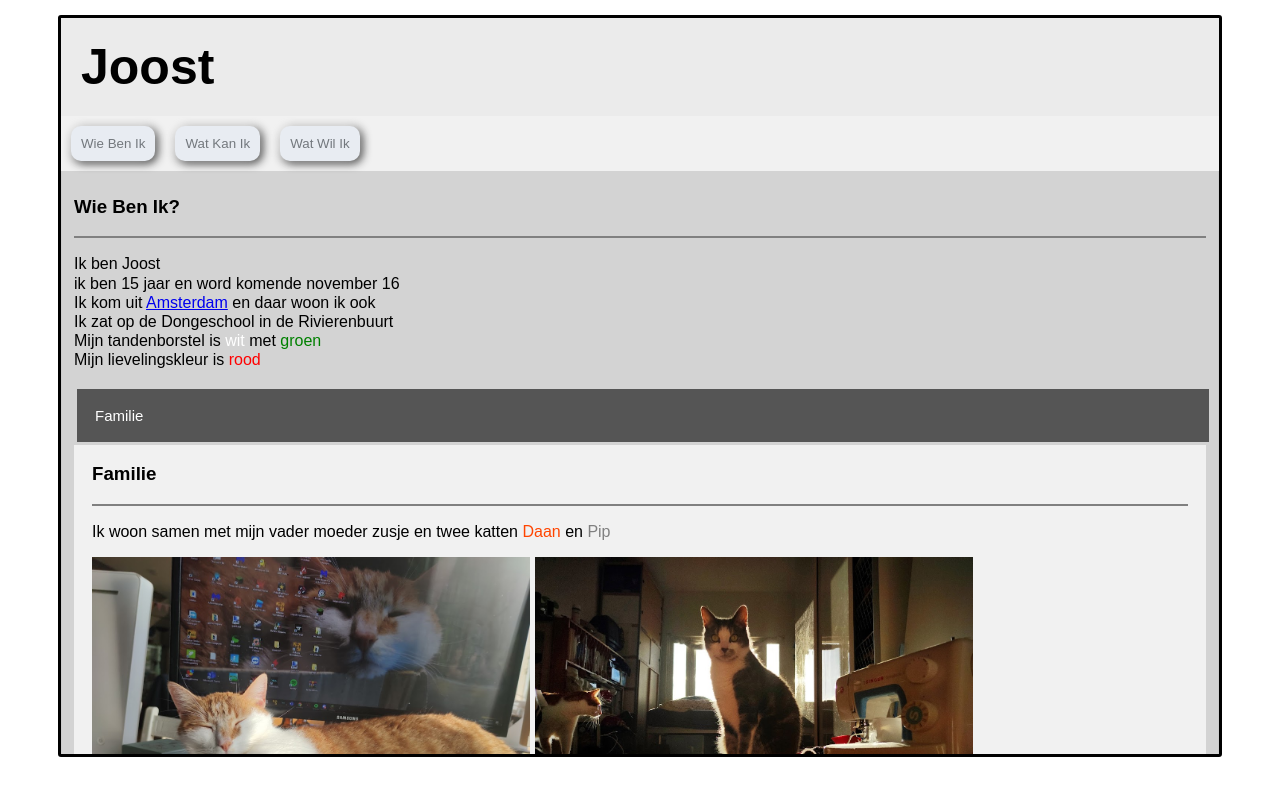
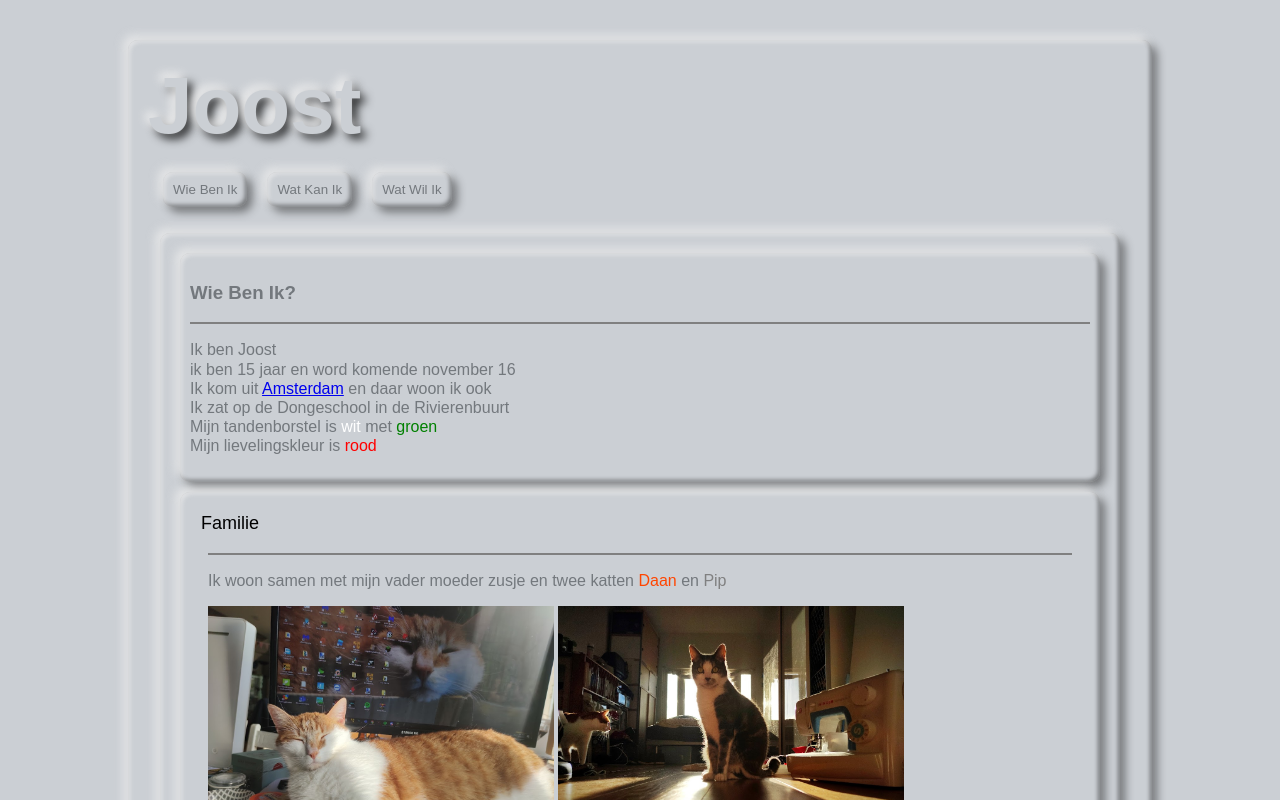
Before and after one commit to joostkoch/joostkoch.github.io, a plain HTML site: page index.html in a window 1280 px wide. Both pictures are taken after a click on the button "Familie". Shown: the top 800 px of the page. Drawn offline with Linux system fonts and the light colour scheme.

Commit message:
Update index.html

```diff
--- a/index.html
+++ b/index.html
@@ -1,23 +1,25 @@
 <!DOCTYPE html>
 <html>
-    <head>
+    <head >
         <title>Joost</title>
         <link href="daan_site.ico"  rel="icon" type="image/x-icon" />
     </head>
-    <div class="container">
+    <div >
+        <body class="container neu-border" style="margin-left: 10vw;margin-right: 10vw; margin-top: 5vh;">
             <Header class="header">
-            <h1 style="padding: 20px; margin: 0px; font-size: 50px;">Joost</h1>
+                <h1 style="padding: 10px; margin: 0px; font-size: 80px;" class="text-shadow">Joost</h1>
             </Header>
-        <body>
             <div>
-                <div class="tab">
-                    <button class="tablinks tab-button" onclick="openTab(event, 'Wie-Ben-Ik')">Wie Ben Ik</button>
-                    <button class="tablinks tab-button" onclick="openTab(event, 'Wat-Kan-Ik')">Wat Kan Ik</button>
-                    <button class="tablinks tab-button" onclick="openTab(event, 'Wat-Wil-Ik')">Wat Wil Ik</button>
+                <div class="tab" >
+                    <button class="tablinks neu-border" style="margin-left: 25px;" onclick="openTab(event, 'Wie-Ben-Ik')">Wie Ben Ik</button>
+                    <button class="tablinks neu-border" onclick="openTab(event, 'Wat-Kan-Ik')">Wat Kan Ik</button>
+                    <button class="tablinks neu-border" onclick="openTab(event, 'Wat-Wil-Ik')">Wat Wil Ik</button>
                 </div>
                 <div>
                     <!-- Tab content -->
                     <div id="Wie-Ben-Ik" class="tabcontent" style="display: block;">
+                        <div class="neu-border">
+                            <div class="neu-border">
                                 <h3>Wie Ben Ik?</h3>
                                 <hr noshade></hr>
                                 <p style="line-height: 1.2;">
@@ -28,10 +30,12 @@
                                     Mijn tandenborstel is <mark style="color: white;">wit</mark> met <mark style="color: green;">groen</mark><br>
                                     Mijn lievelingskleur is <mark style="color: red;">rood</mark>
                                 </p>
+                            </div>
 
+                            <div  class="neu-border">
                                 <button type="button" class="collapsible">Familie</button>
                                 <div class="content">
-                            <h3>Familie</h3>
+                                    <!-- <h3>Familie</h3> -->
                                     <hr noshade></hr>
                                     <p  style="line-height: 1.2;">
                                         Ik woon samen met mijn vader moeder zusje en twee katten <mark style="color: orangered">Daan</mark> en <mark style="color: gray;">Pip</mark>
@@ -39,7 +43,8 @@
                                     <img src="wie_ben_ik/Familie/daan.jpg" alt="Daan" style="display: inline-block; width: 40%;" >
                                     <img src="wie_ben_ik/Familie/pip.jpg" alt="Pip" style="display: inline-block; width: 40%;">
                                 </div>
-
+                            </div>
+                            <div  class="neu-border">
                                 <button type="button" class="collapsible">Vrije Tijd</button>
                                 <div class="content">
                                     <h3>Vrije Tijd</h3>
@@ -59,7 +64,9 @@
                                     <img src="wie_ben_ik/Vrije_Tijd/braking_bad.jpg" alt="Breaking Bad" style="display: inline-block; width: 400px;" >
 
                                 </div>
+                            </div>
 
+                            <div  class="neu-border">
                                 <button type="button" class="collapsible">Sport</button>
                                 <div class="content">
                                     <h3>Sport</h3>
@@ -72,7 +79,9 @@
                                     <img src="wie_ben_ik/Sport/catamaran.png" alt="catamaran" style="display: inline-block; width: 400px;" >
                                     <img src="wie_ben_ik/Sport/fusion.jpg" alt="fusion" style="display: inline-block; width: 400px;" >
                                 </div>
+                            </div>
 
+                            <div  class="neu-border">
                                 <button type="button" class="collapsible">School</button>
                                 <div class="content">
                                     <h3>School</h3>
@@ -87,10 +96,16 @@
                                     <img src="wie_ben_ik/School/het_amsterdams_lyceum.jpg" alt="School" style="display: inline-block; width: 400px;">
                                 </div>
                             </div>
+                        </div>
+
+                    </div>
 
                     <div id="Wat-Kan-Ik" class="tabcontent">
+                        <div class="neu-border">
                             <h3>Wat Kan Ik?</h3>
                             <hr noshade></hr>
+                            <div class="neu-border">
+
                             <button type="button" class="collapsible">Sport</button>
                             <div class="content">
                                 <h3>Sport</h3>
@@ -107,6 +122,10 @@
                                 <img src="wat_kan_ik/Sport/catamaran.png" alt="catamaran" style="display: inline-block; width: 400px;" >
                                 <img src="wat_kan_ik/Sport/fusion.jpg" alt="fusion" style="display: inline-block; width: 400px;" >
                             </div>
+                        </div>
+
+                        <div class="neu-border">
+
                             <button type="button" class="collapsible">School</button>
                             <div class="content">
                                 <h3>School</h3>
@@ -123,6 +142,9 @@
                                 <img src="wat_kan_ik/School/aula.jpg" alt="aula" style="display: inline-block; width: 400px;" >
                                 <img src="wat_kan_ik/School/gangen.jpg" alt="gangen" style="display: inline-block; width: 400px;" >
                             </div>
+                        </div>
+
+                        <div class="neu-border">
                             <button type="button" class="collapsible">Codeer Ervaring</button>
                             <div class="content">
                                 <h3>Codeer Ervaring</h3>
@@ -142,7 +164,12 @@
                                 <img src="wat_kan_ik/Code/api.png" alt="an api requester"  style="display: inline-block; width: 400px;">
                             </div>
                         </div>
+                        </div>
+                    </div>
+
+
                     <div id="Wat-Wil-Ik" class="tabcontent">
+                        <div class="neu-border">
                             <button type="button" class="collapsible">Nu</button>
                             <div class="content">
                                 <h3>Nu Mee Bezig</h3>
@@ -157,6 +184,9 @@
                                 </p>
                                 <img src="wat_wil_ik/Nu/vscode.png" alt="Vscode"  style="display: inline-block; width: 400px;">
                             </div>
+                        </div>
+
+                        <div class="neu-border">
                             <button type="button" class="collapsible">Soort Werk</button>
                             <div class="content">
                                 <h3>Soort Werk</h3>
@@ -174,6 +204,9 @@
                                 </p>
                                 <img src="wat_wil_ik/Werk/neural_network.png" alt="Neural Network"  style="display: inline-block; width: 400px;">
                             </div>
+                        </div>
+
+                        <div class="neu-border">
                             <button type="button" class="collapsible">Verder</button>
                             <div class="content">
                                 <h3>Verder</h3>
@@ -188,8 +221,11 @@
                                 <img src="wat_wil_ik/Verder/uva.jpg" alt="uva"  style="display: inline-block; width: 400px;">
                             </div>
                         </div>
+                    </div>
+
         </body>
     </div>
+
     <script>
         var coll = document.getElementsByClassName("collapsible");
         var i;
@@ -223,12 +259,30 @@
             // Get all elements with class="tablinks" and remove the class "active"
             tablinks = document.getElementsByClassName("tablinks");
             for (i = 0; i < tablinks.length; i++) {
+
                 tablinks[i].className = tablinks[i].className.replace("active", "");
             }
 
             // Show the current tab, and add an "active" class to the button that opened the tab
             document.getElementById(name).style.display = "block";
             evt.currentTarget.className += " active";
+            }
+
+
+
+        var coll = document.getElementsByClassName("collapsible");
+        var i;
+
+        for (i = 0; i < coll.length; i++) {
+        coll[i].addEventListener("click", function() {
+            this.classList.toggle("active");
+            var content = this.nextElementSibling;
+            if (content.style.maxHeight){
+            content.style.maxHeight = null;
+            } else {
+            content.style.maxHeight = content.scrollHeight + "px";
+            }
+        });
         }
 
     </script>
@@ -241,9 +295,6 @@
     margin-top: 15px;
     margin-bottom: 15px;
 
-    height: 92vh;
-
-    background: lightgray;
     border-style: solid;
     border-width: 3px;
     border-radius: 3px;
@@ -252,14 +303,11 @@
 
     overflow-y: scroll;
 }
-.header {
-    background-color: rgb(235, 235, 235);
-}
+
 mark {
     background: none;
 }
 .tab {
-  background-color: #f1f1f1;
   display: flex;
 }
 
@@ -272,7 +320,7 @@ mark {
     border: none;
 
     border-radius: 10px;
-    transition: 0.3s;
+    transition: 0.1s;
 
     box-shadow: -2px -2px 10px rgba(255, 255, 255, 0.8),
         2px 2px 10px rgba(0,0,0, 0.9);
@@ -280,10 +328,9 @@ mark {
 
 /* Change background color of buttons on hover */
 .tab button:hover {
-    background-color: #ddd;
-
+    transition: 0.2s;
     border-radius: 10px;
-    background: linear-gradient(145deg, #cacaca, #f0f0f0);
+    /* background: linear-gradient(145deg, #cacaca, #f0f0f0); */
     box-shadow:  -2px -2px 5px rgba(255, 255, 255, 0.8),
                  2px 2px 5px rgba(0,0,0, 0.9),
                 inset -2px -2px 5px rgba(255, 255, 255, 0.8),
@@ -292,19 +339,17 @@ mark {
 
 /* Create an active/current tablink class */
 .tab button.active {
-    background-color: #ccc;
+    transition: 0.2s;
 
     border-radius: 10px;
-    background: #e0e0e0;
-    box-shadow: inset 2px 2px 10px #b3b3b3,
-                inset -2px -2px 10px #ffffff;
+    box-shadow: inset 4px 4px 4px rgba(0,0,0, 0.45),
+                inset -4px -4px 4px rgba(238, 238, 238, 0.9);
 }
 
 /* Style the tab content */
 .tabcontent {
   display: none;
   padding: 6px 12px;
-  border: 1px solid #ccc;
   border-top: none;
 }
 .tabcontent {
@@ -317,29 +362,24 @@ mark {
   to {opacity: 1;}
 }
 .collapsible {
-  background-color: #777;
-  color: white;
   cursor: pointer;
-  padding: 18px;
+  padding: 8px;
   width: 100%;
   border: none;
   text-align: left;
   outline: none;
-  font-size: 15px;
+  font-size: 18px;
   margin: 3px;
+    background-color: transparent;
 }
 
-.active, .collapsible:hover {
-  background-color: #555;
-}
 
 .content {
   padding: 0 18px;
+  max-height: 0;
+  transition: max-height 0.5s ;
   display: none;
-  overflow: hidden;
-  background-color: #f1f1f1;
-  animation: fadeEffect 1s;
-
+  overflow-y: hidden;
 }
 #overlay {
   position: fixed; /* Sit on top of the page content */
@@ -354,5 +394,44 @@ mark {
   z-index: 2; /* Specify a stack order in case you're using a different order for other elements */
   cursor: pointer; /* Add a pointer on hover */
 }
+.neu-border{
+    margin: 10px;
+    padding: 10px;
+    background: #cbcfd4;
+    color: #73787d;
+    border: none;
 
+    border-radius: 10px;
+    transition: 0.3s;
+    /* background: linear-gradient(135deg, #e8ecf2, #ededed); */
+
+    box-shadow: -5px -5px 10px rgba(238, 238, 238, 0.7),
+        5px 5px 10px rgba(0,0,0, 0.45),
+        inset 2px 2px 4px rgba(238, 238, 238, 0.7),
+        inset -2px -2px 4px rgba(0,0,0, 0.45);
+
+
+
+}
+.text-shadow{
+    margin: 10px;
+    padding: 10px;
+    color: #cbcfd4;
+    border: none;
+
+    border-radius: 10px;
+    transition: 0.3s;
+
+    text-shadow: -5px -5px 10px rgba(238, 238, 238, 0.9),
+        5px 5px 10px rgba(0,0,0, 0.8);
+}
+.outline {
+    padding: 10px;
+    border-radius: 10px;
+    border-width: 8px;
+    box-shadow: -10px -10px 10px rgba(255, 255, 255, 1),
+        10px 10px 10px rgba(0,0,0, 0.45),
+        inset -10px -10px 10px rgba(0, 0, 0, 0.45),
+        inset 10px 10px 10px rgba(255, 255, 255, 1);
+}
 </style>
```
Lines whose indentation alone changed are shown as unchanged.
